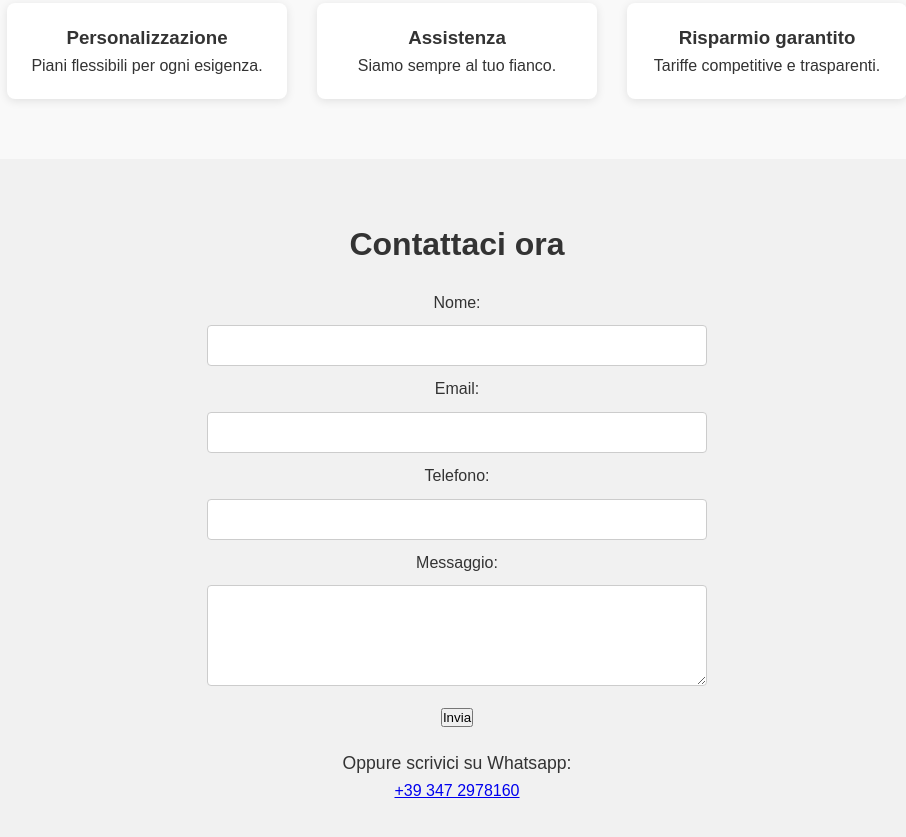
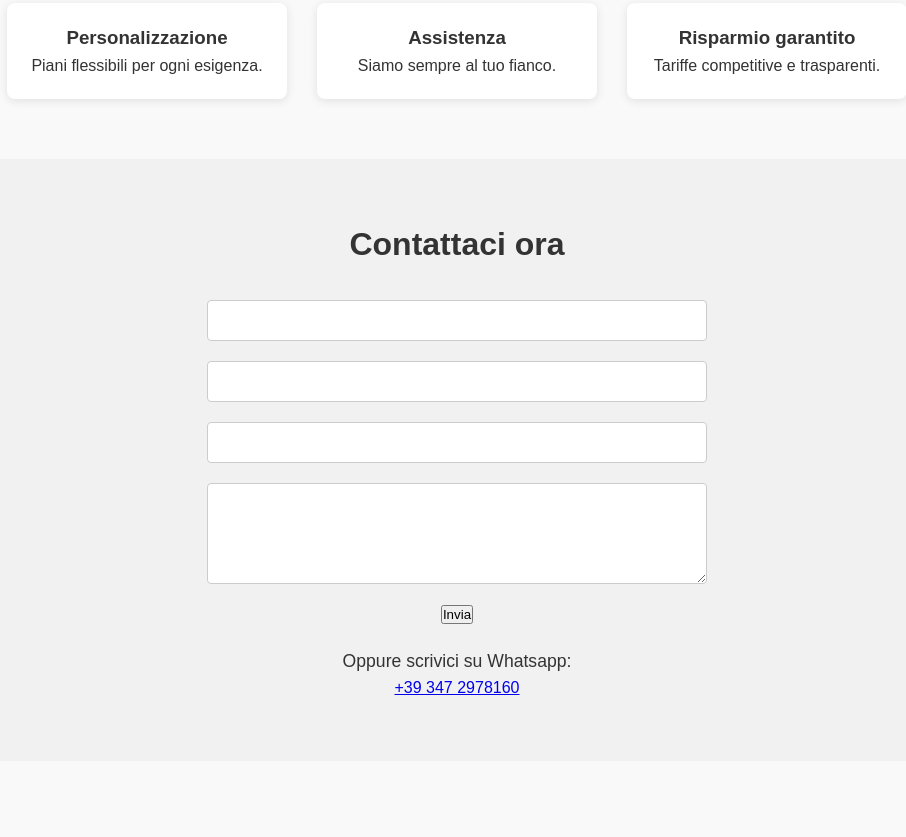
Before and after one commit to ilariafavali/assicurazione, a plain HTML site: page index.html in a window 1280 px wide. Shown: the part 954-1791 px from the top of the page, without its empty margins (183-1089 px from the left). After the commit the page ends 1735 px from the top, so only its background shows below. Drawn offline with Linux system fonts and the light colour scheme.

Commit message:
Update index.html

```diff
--- a/index.html
+++ b/index.html
@@ -90,13 +90,9 @@ position: static;
   <section class="contact" id="contatto">
     <h2>Contattaci ora</h2>
     <form action="https://formspree.io/f/xyzabcde" method="POST">
-<label for="name">Nome:</label>
 <input type="text" id="name" name="name" required>
-<label for="email">Email:</label>
 <input type="email" id="email" name="email" required>
-<label for="phone">Telefono:</label>
 <input type="tel" id="Tel" name="Telefono">
-<label for="message">Messaggio:</label>
 <textarea id="Cosa vorresti assicurare" name="Cosa vorresti assicurare" rows="5" required></textarea>
 <button type="submit">Invia</button>
 </form>
```
